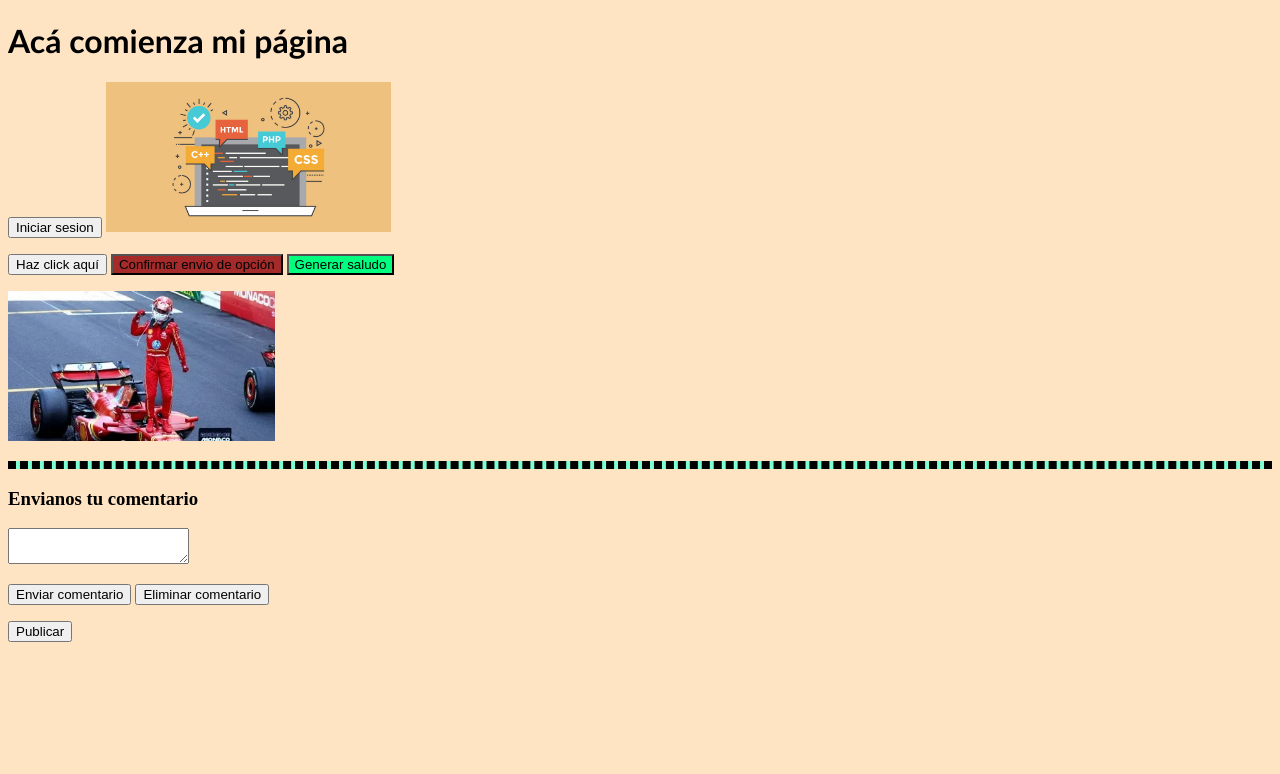
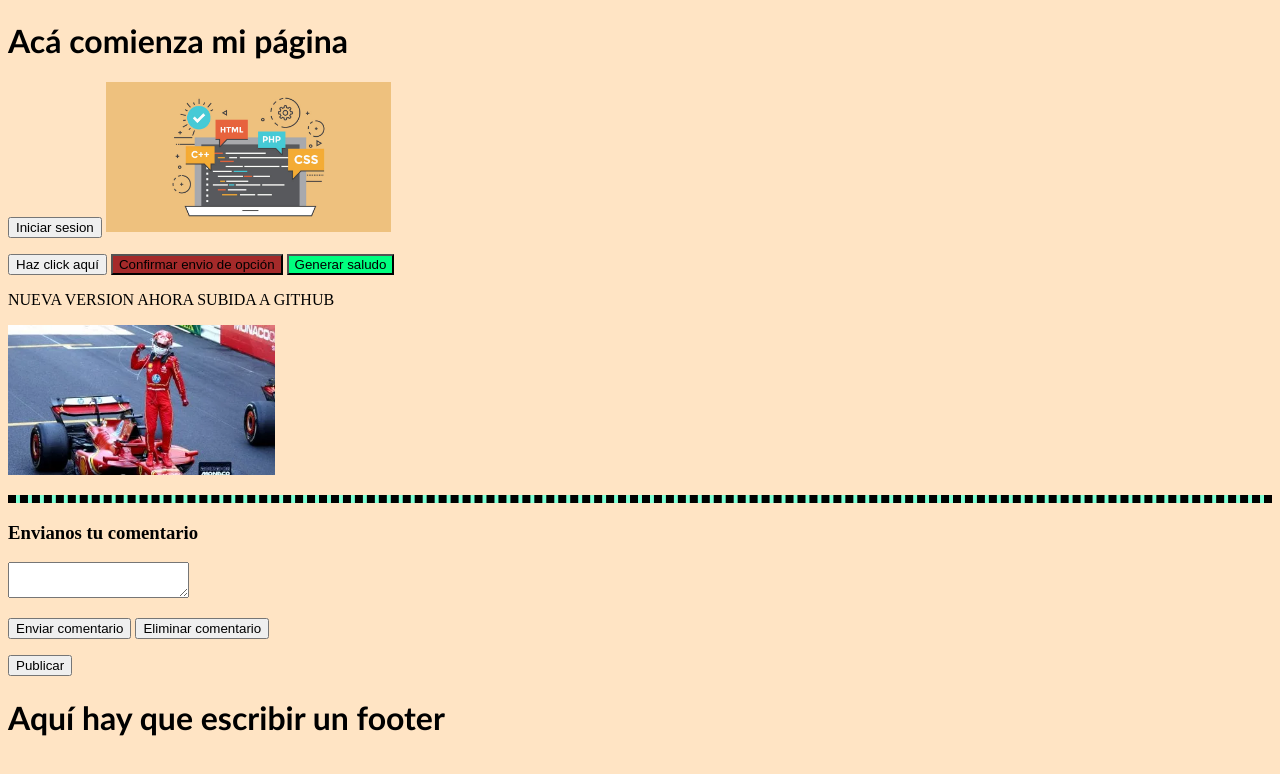
Before and after one commit to Terra911/EjemploParaPW, a plain HTML site: page index.html in a window 1280 px wide. Drawn offline with Linux system fonts and the light colour scheme.

Commit message:
cambios menores en index

```diff
--- a/index.html
+++ b/index.html
@@ -22,6 +22,7 @@
         <button onclick="saludoPersonalizado()" style="background-color: springgreen;">Generar saludo</button>
     </div>
     <div>
+        <p>NUEVA VERSION AHORA SUBIDA A GITHUB</p>
         <p></p>
         <img src="gp-monaco.webp">
         <p></p>
@@ -37,6 +38,9 @@
         <button onclick="publicar()">Publicar</button>
 
     </div>
+    <div>
+        <h1>Aquí hay que escribir un footer</h1>
+    </div>
     <script src="miScript.js"></script>
 </body>
 
```
